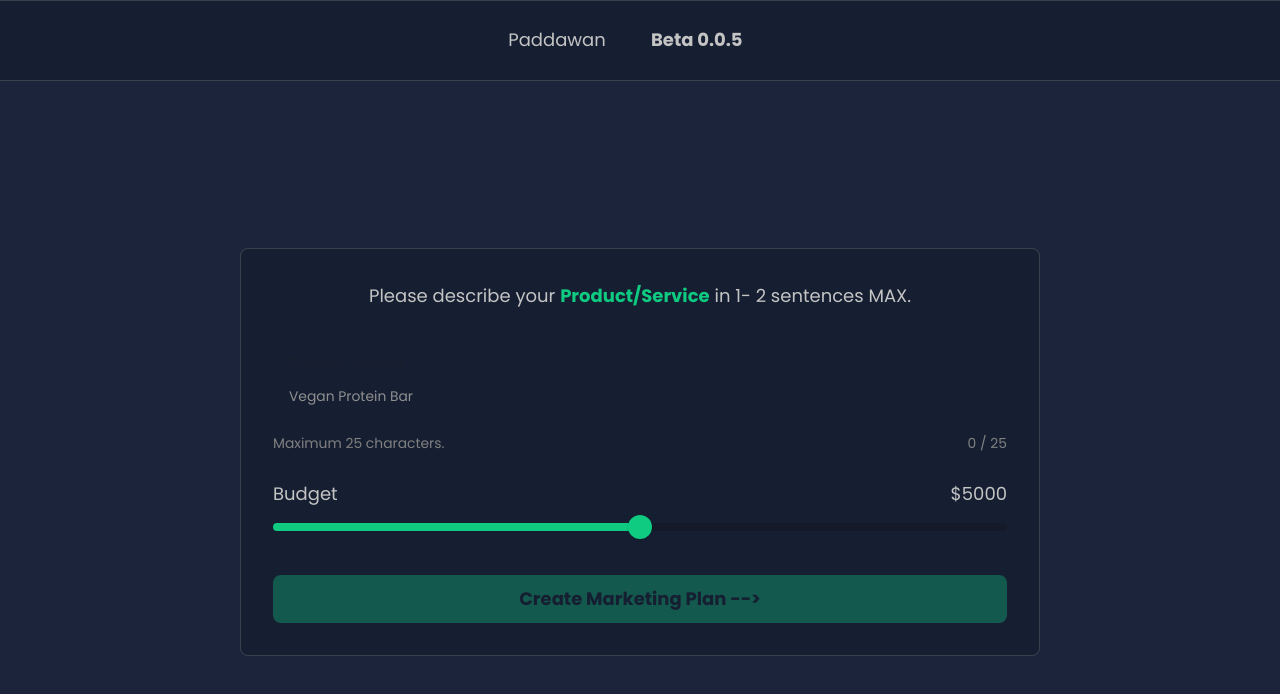
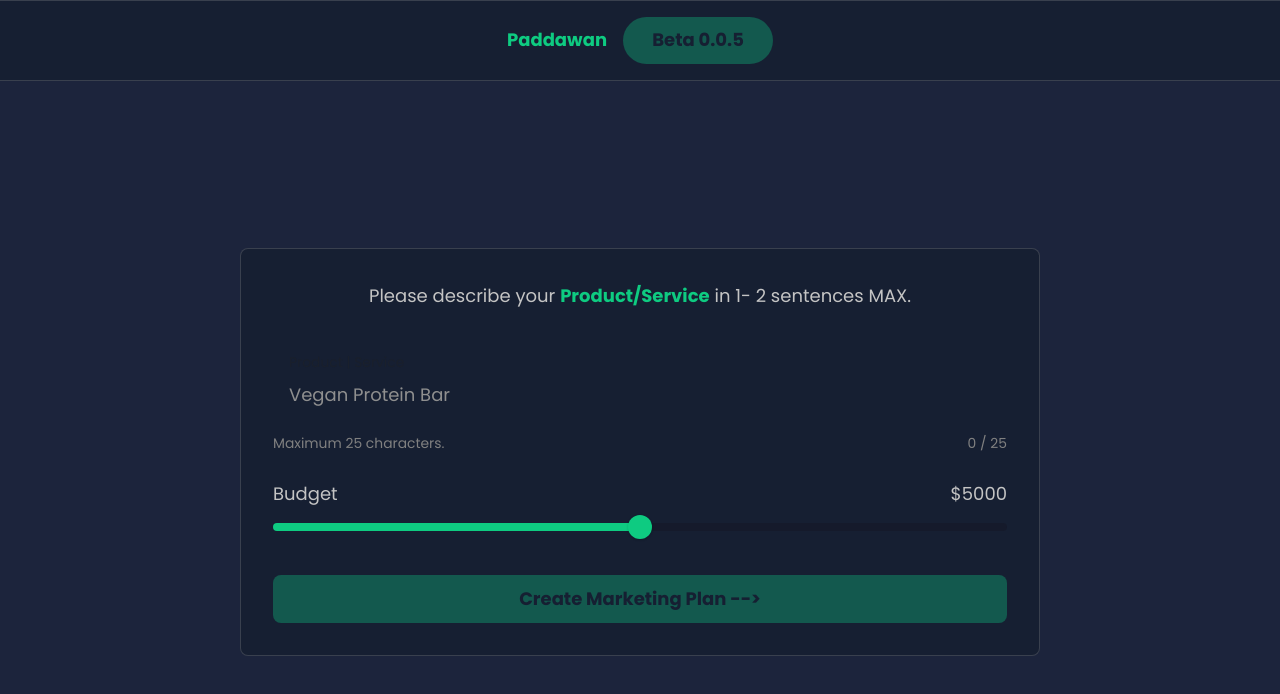
Before and after one commit to souther1407/client-marketingplan-generator, a React (Vite) app: page / in a window 1280 px wide. Shown: the top 694 px of the page. Built offline with nearby package versions, Linux system fonts and the light colour scheme; no server answers.

Commit message:
implementado colores en nav, corregido cambios en tamaños de fuente en input

```diff
--- a/src/components/atoms/Input/input.module.css
+++ b/src/components/atoms/Input/input.module.css
@@ -44,7 +44,7 @@
 
 .primary .input::placeholder {
   color: var(--gray);
-  font-size: 0.77rem;
+  font-size: 1rem;
 }
 
 .secondary .input {
--- a/src/pages/MainPage/MainPage.jsx
+++ b/src/pages/MainPage/MainPage.jsx
@@ -39,7 +39,9 @@ const MainPage = () => {
     <div className={styles.mainPage}>
       {creatingPlan && <LoadingScreen />}
       <nav className={styles.nav}>
-        <Text>Paddawan</Text>
+        <Text bold color="primary">
+          Paddawan
+        </Text>
         <div className={styles.label}>
           <Text bold>Beta 0.0.5</Text>
         </div>
--- a/src/pages/MainPage/mainPage.module.css
+++ b/src/pages/MainPage/mainPage.module.css
@@ -57,8 +57,11 @@
   padding: 8px 0;
   display: flex;
   justify-content: center;
-  background-color: var(--primary-light);
+  background-color: var(--primary-dark);
   border-radius: 24px;
+}
+.label > * {
+  color: var(--black);
 }
 
 @media screen and (max-width: 800px) {
```
